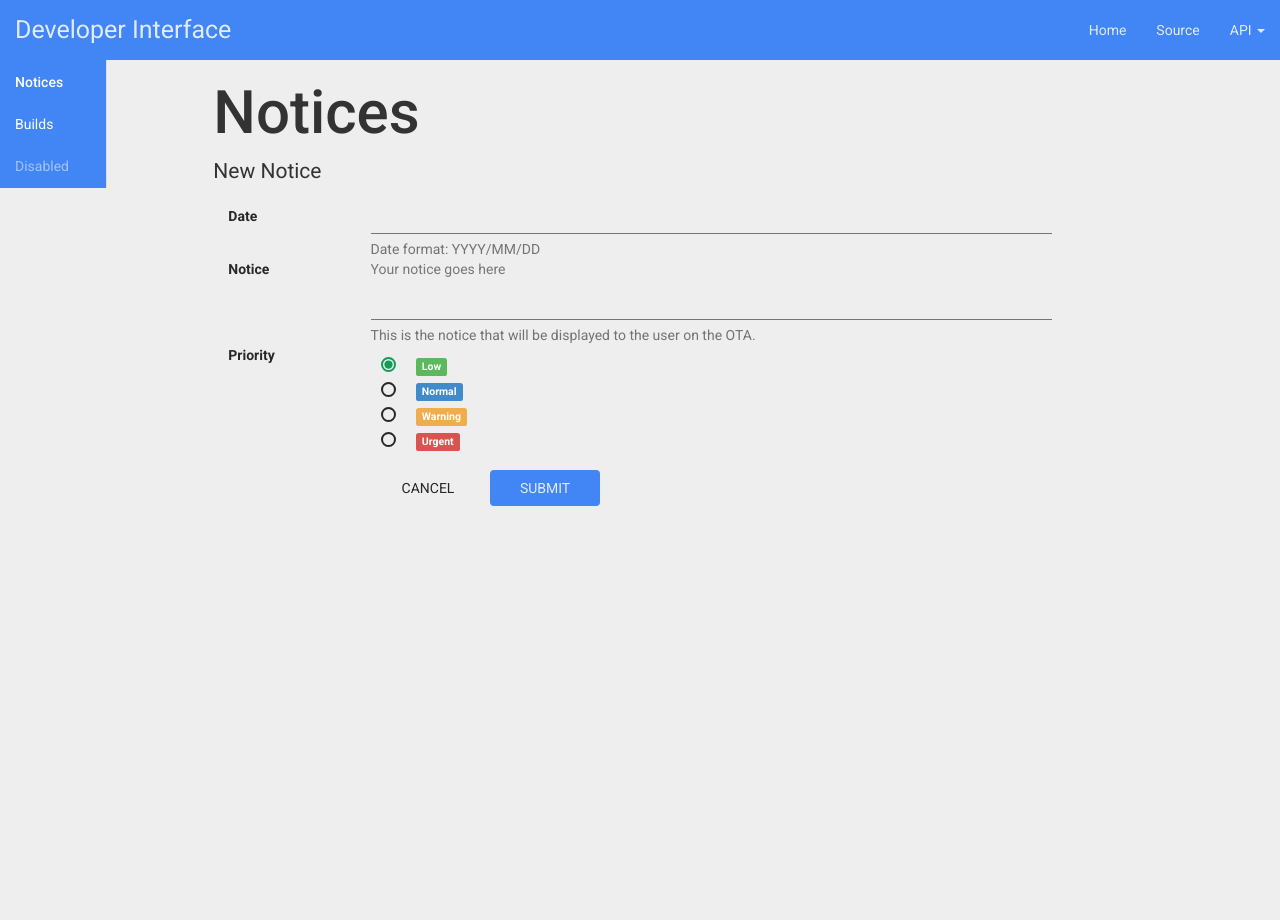
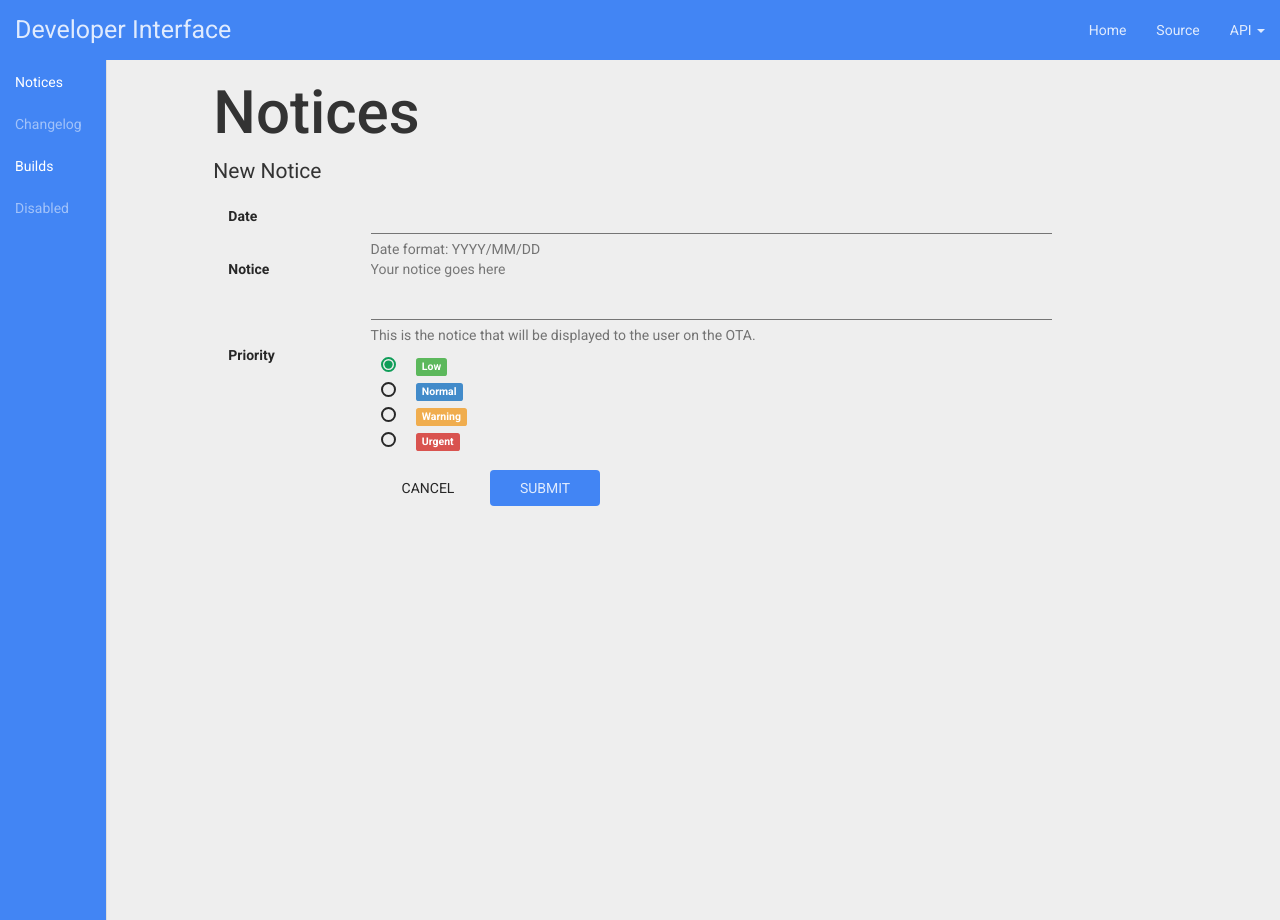
Before and after one commit to vedantmathur/venturerom_website, a PHP site: page / in a window 1280 px wide. Run offline with PHP 8.4, Linux system fonts and the light colour scheme.

Commit message:
Reverting Mat's commit.

```diff
--- a/dev/css/venture.css
+++ b/dev/css/venture.css
@@ -53,7 +53,7 @@ html {
 .navbar-left { font-size: 25px; }
 .container { width: 100%; margin: 0; padding: 0; }
 .main { margin: -20px 0px -15px 0px; padding: 0; height: 90%;}
-.main-nav { height: 100%; }
+.main-nav { height: 100%; position: fixed; }
 #notices h1 { font-size: 60px; }
 .priority-low:not(.bt-link) { background-color: #0F9D58; color: #eee; }
 .priority-normal:not(.bt-link) { background-color: #4285F4; color: #eee; }
--- a/dev/index.php
+++ b/dev/index.php
@@ -150,7 +150,9 @@
 	<section class="main">
 		<div class="container">
 			<ul class="nav nav-tabs tabs-left col-sm-1 sideways main-nav">
-				<li class="active"><a href="#notices" data-toggle="tab">Notices</a></li>
+				<li><a href="#notices" data-toggle="tab">Notices</a></li>
+				<li class="disabled"><a href="">Changelog</a></li>
+				<li><div class="separator"></div></li>
 				<li><a href="#builds" data-toggle="tab">Builds</a></li>
 				<li class="disabled"><a>Disabled</a></li>
 			</ul>
```
